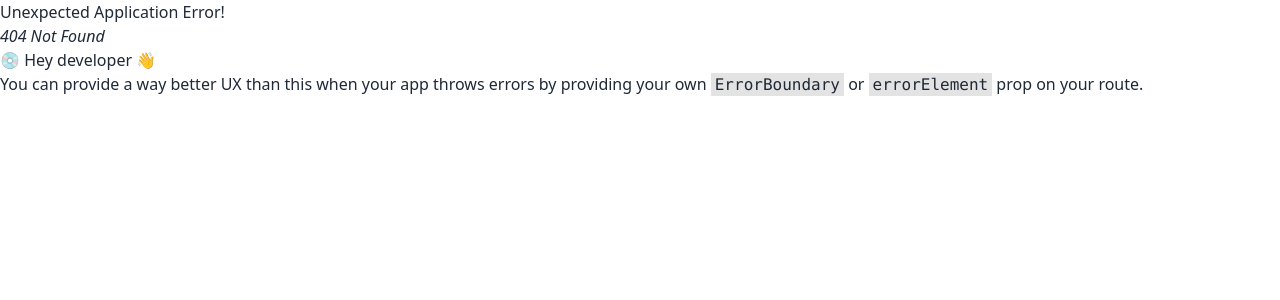
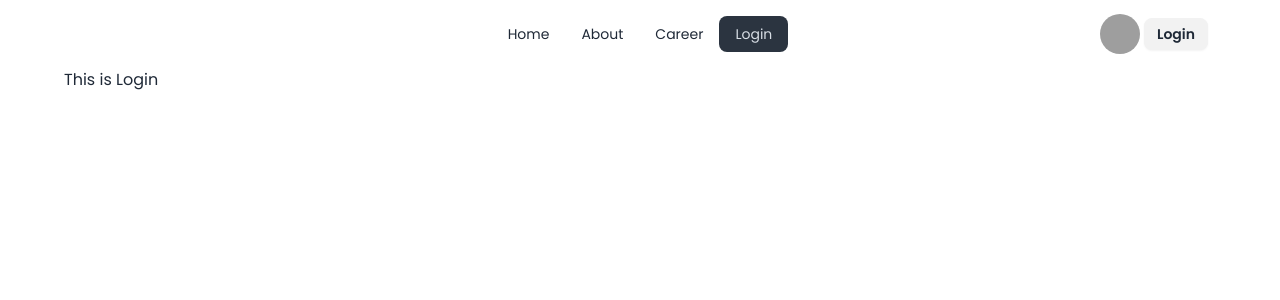
Before and after one commit to subas-roy/react-dragon-news-auth, a React (Vite) app: page /login in a window 1280 px wide. Before the commit this address had no page. Shown: the top 300 px of the page. Built offline with nearby package versions, Linux system fonts and the light colour scheme; grey boxes are pictures that could not be loaded.

Commit message:
added login route

```diff
--- /dev/null
+++ b/src/pages/Login/Login.jsx
@@ -0,0 +1,12 @@
+import Navbar from "../Shared/Navbar/Navbar";
+
+const Login = () => {
+  return (
+    <div>
+      <Navbar/>
+      <h2>This is Login</h2>
+    </div>
+  );
+};
+
+export default Login;
--- a/src/pages/Shared/Navbar/Navbar.jsx
+++ b/src/pages/Shared/Navbar/Navbar.jsx
@@ -6,6 +6,7 @@ const Navbar = () => {
     <li><NavLink to={"/"}>Home</NavLink></li>
     <li><NavLink to={"/about"}>About</NavLink></li>
     <li><NavLink to={"/career"}>Career</NavLink></li>
+    <li><NavLink to={"/Login"}>Login</NavLink></li>
   </>
   return (
     <div className="navbar bg-base-100">
```
Also changed, not shown: src/routes/Routes.jsx (+6 -1 lines).
